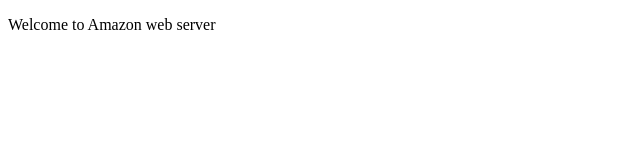
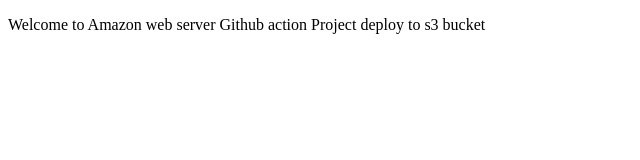
Before and after one commit to rohitsu-git/todaygithubaction, a plain HTML site: page index.html in a window 1280 px wide. Shown: the whole page, without its empty margins (0-640 px from the left). Drawn offline with Linux system fonts and the light colour scheme.

Commit message:
project1

```diff
--- a/index.html
+++ b/index.html
@@ -4,6 +4,6 @@
         <title>Example ruzivo </title>
     </head>
     <body>
-        <p>Welcome to Amazon web server</p>
+        <p>Welcome to Amazon web server Github action Project deploy to s3 bucket</p>
     </body>
 </html>
```
